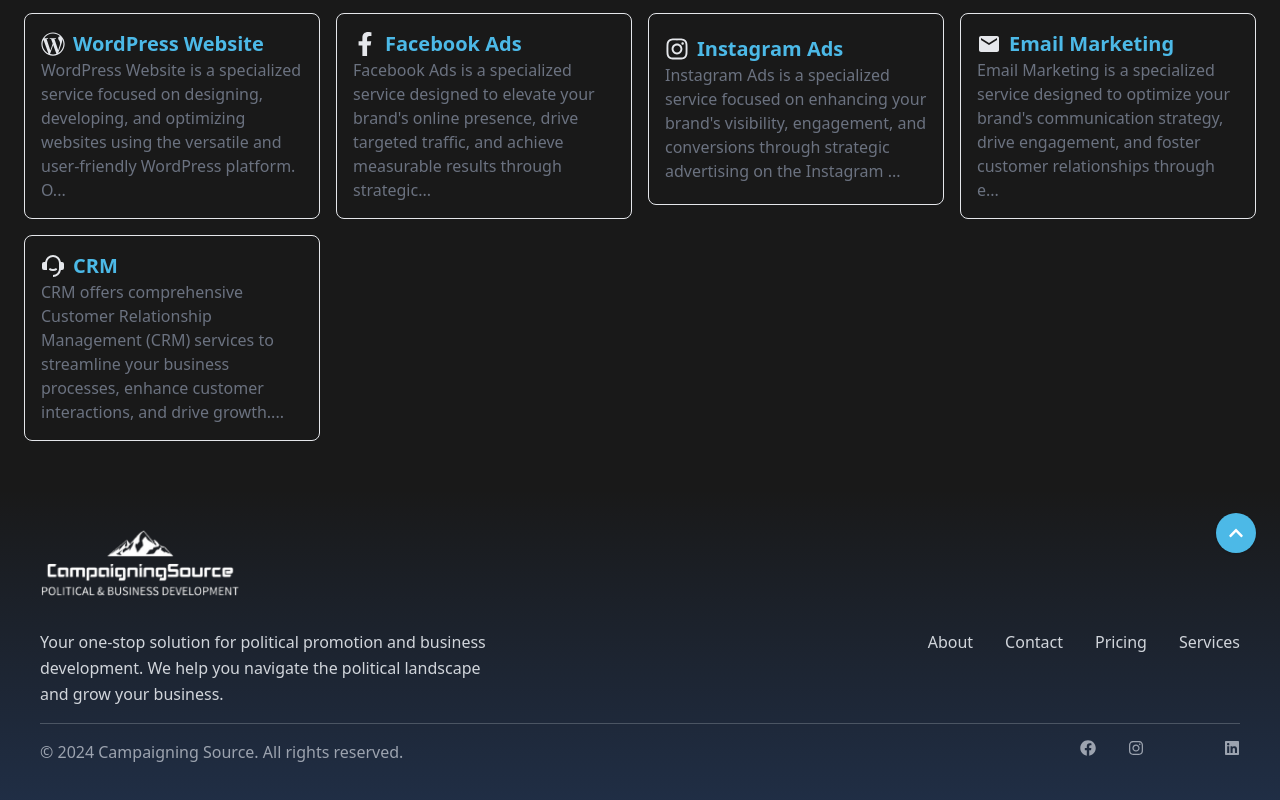
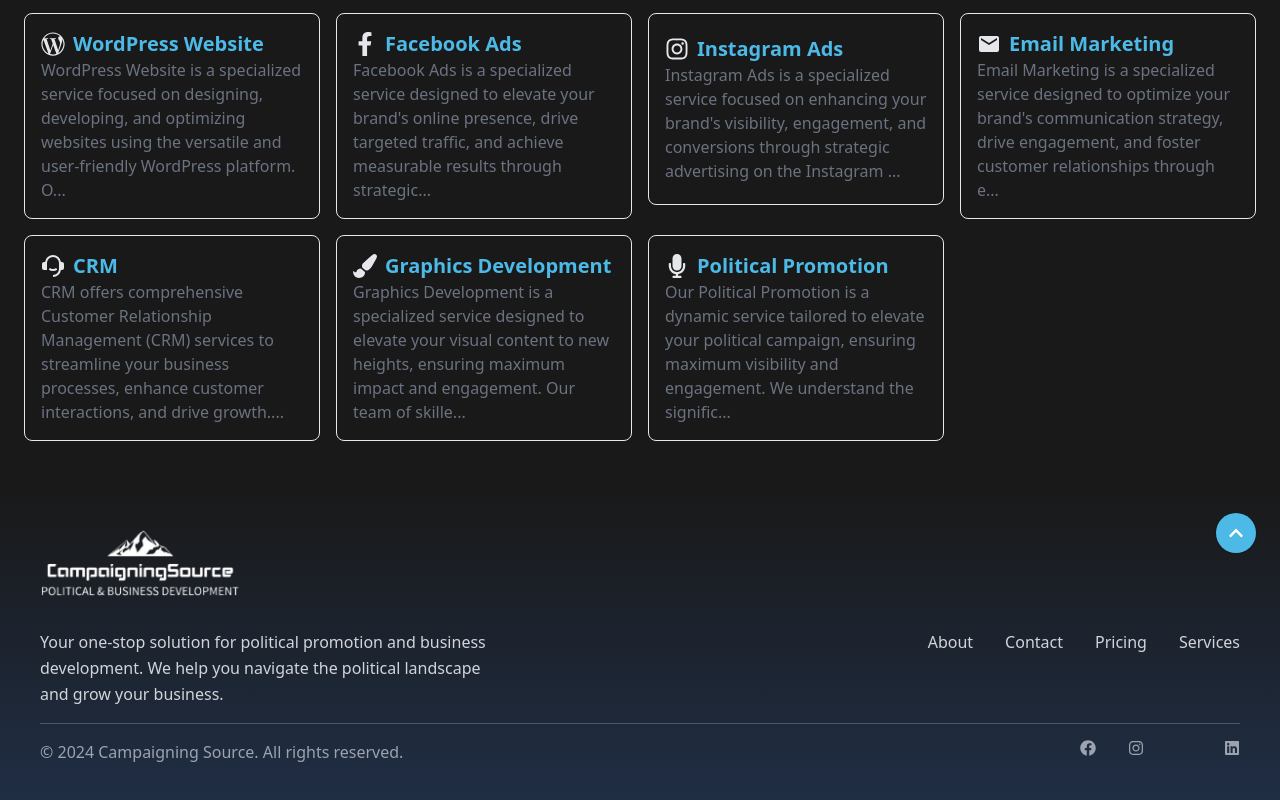
Before and after one commit to prnvtripathi/campaigning-source, a Next.js app: page /services in a window 1280 px wide. Shown: the part 1575-2375 px from the top of the page. Built offline with nearby package versions, Linux system fonts and the light colour scheme; no server answers; some icons are missing.

Commit message:
Add new services and remove unused API route

```diff
--- a/data/services.js
+++ b/data/services.js
@@ -1,4 +1,4 @@
-import { FaTwitter, FaMobile, FaRegFileVideo, FaRegNewspaper, FaWhatsapp, FaWikipediaW, FaRobot, FaYoutube, FaGoogle, FaHandshake, FaWordpressSimple, FaFacebookF, FaInstagram } from "react-icons/fa";
+import { FaTwitter, FaMobile, FaRegFileVideo, FaRegNewspaper, FaWhatsapp, FaWikipediaW, FaRobot, FaYoutube, FaGoogle, FaHandshake, FaWordpressSimple, FaFacebookF, FaInstagram, FaPaintBrush, FaMicrophone } from "react-icons/fa";
 import { MdWeb, MdCall, MdOutlineBrandingWatermark, MdSms, MdOutlineElectricBolt, MdEmail } from "react-icons/md";
 import { IoIosFunnel } from "react-icons/io";
 import { IoChatboxEllipsesOutline } from "react-icons/io5";
@@ -666,6 +666,56 @@
             "Customer Retention": "Boost customer satisfaction and retention through personalized services and timely engagements."
         },
         image: "/service/crm.svg",
+    },
+    {
+        id: 25,
+        link: "/services/graphics",
+        key: "graphics",
+        logo: <FaPaintBrush />,
+        title: "Graphics Development",
+        desc: "Graphics Development is a specialized service designed to elevate your visual content to new heights, ensuring maximum impact and engagement. Our team of skilled graphic designers is dedicated to enhancing your brand's visual identity and creating compelling graphics that resonate with your audience.",
+        what: {
+            "Stunning Visuals": "We promise to deliver eye-catching and professionally designed graphics that align with your brand and captivate your audience.",
+            "Diverse Graphic Assets": "From social media posts and banners to infographics and promotional materials, we provide a wide range of graphic assets tailored to your specific needs.",
+            "Quick Turnaround": "Experience a fast turnaround time, receiving your customized graphics promptly to meet your campaign timelines.",
+            "High-Quality Resolution": "Our graphics are crafted with precision and delivered in high-resolution formats, ensuring optimal clarity and quality across various platforms.",
+            "Customized Design Packages": "We offer personalized design packages to cater to the unique requirements of your graphics development campaign.",
+        },
+        where: "Our Graphics Development Boost service is available globally, allowing your brand to stand out with visually appealing content across international audiences.",
+        pricing: "Our pricing is flexible and depends on the scope of your graphics development project. Reach out to us for a tailored quote based on your specific requirements.",
+        benefits: {
+            "Visual Excellence": "Elevate your brand with visually stunning graphics that leave a lasting impression.",
+            "Versatility": "Access a diverse range of graphic assets suitable for different platforms and purposes.",
+            "Efficient Delivery": "Receive your customized graphics promptly, ensuring you stay on track with your campaign schedule.",
+            "Professional Quality": "Enjoy high-resolution graphics that showcase your brand in the best light possible.",
+            "Global Impact": "Extend the reach of your brand internationally with captivating visuals that transcend language barriers.",
+        },
+        image: "/service/graphics.svg",
+    },
+    {
+        id: 25,
+        link: "/services/politics",
+        key: "politics",
+        logo: <FaMicrophone />,
+        title: "Political Promotion",
+        desc: "Our Political Promotion is a dynamic service tailored to elevate your political campaign, ensuring maximum visibility and engagement. We understand the significance of effective communication in the political landscape, and our team is dedicated to crafting compelling campaigns that resonate with voters.",
+        what: {
+            "Strategic Campaign Planning": "We develop a comprehensive and strategic plan to effectively promote your political campaign, highlighting key messages and initiatives",
+            "Persuasive Content Creation": "Our team specializes in creating persuasive content, including speeches, social media posts, and promotional materials, to effectively convey your political agenda.",
+            "Targeted Outreach": "Utilizing data-driven insights, we conduct targeted outreach to specific demographics, ensuring your message reaches the right audience.",
+            "Rapid Response Team": "n the fast-paced world of politics, our rapid response team is ready to address emerging issues and opportunities, ensuring your campaign stays agile and responsive.",
+            "Social Media Dominance": "Leverage the power of social media with our expertly crafted campaigns to engage voters, build support, and create a buzz around your political initiatives.",
+        },
+        where: "Our Political Promotion service is available nationally, empowering political campaigns to make a significant impact on a broad scale.",
+        pricing: "Our pricing is adaptable to the unique requirements of your political campaign. Contact us for a personalized quote based on the scope and goals of your promotion.",
+        benefits: {
+            "Strategic Messaging": "Craft a compelling narrative that resonates with voters and effectively communicates your political agenda.",
+            "Targeted Engagement": "Reach specific demographics with precision, ensuring your message connects with the right audience.",
+            "Agile Campaigning": "Stay ahead of the curve with our rapid response team, addressing emerging issues and opportunities promptly.",
+            "Social Media Influence": "Harness the power of social media to build a strong online presence, engage voters, and drive support for your political campaign.",
+            "National Impact": "Extend your campaign's reach nationally, making a significant impact on voters across the country.",
+        },
+        image: "/service/politics.svg",
     }
 ];
 
--- a/pages/api/hello.js
+++ /dev/null
@@ -1,5 +0,0 @@
-// Next.js API route support: https://nextjs.org/docs/api-routes/introduction
-
-export default function handler(req, res) {
-  res.status(200).json({ name: 'John Doe' })
-}
```
